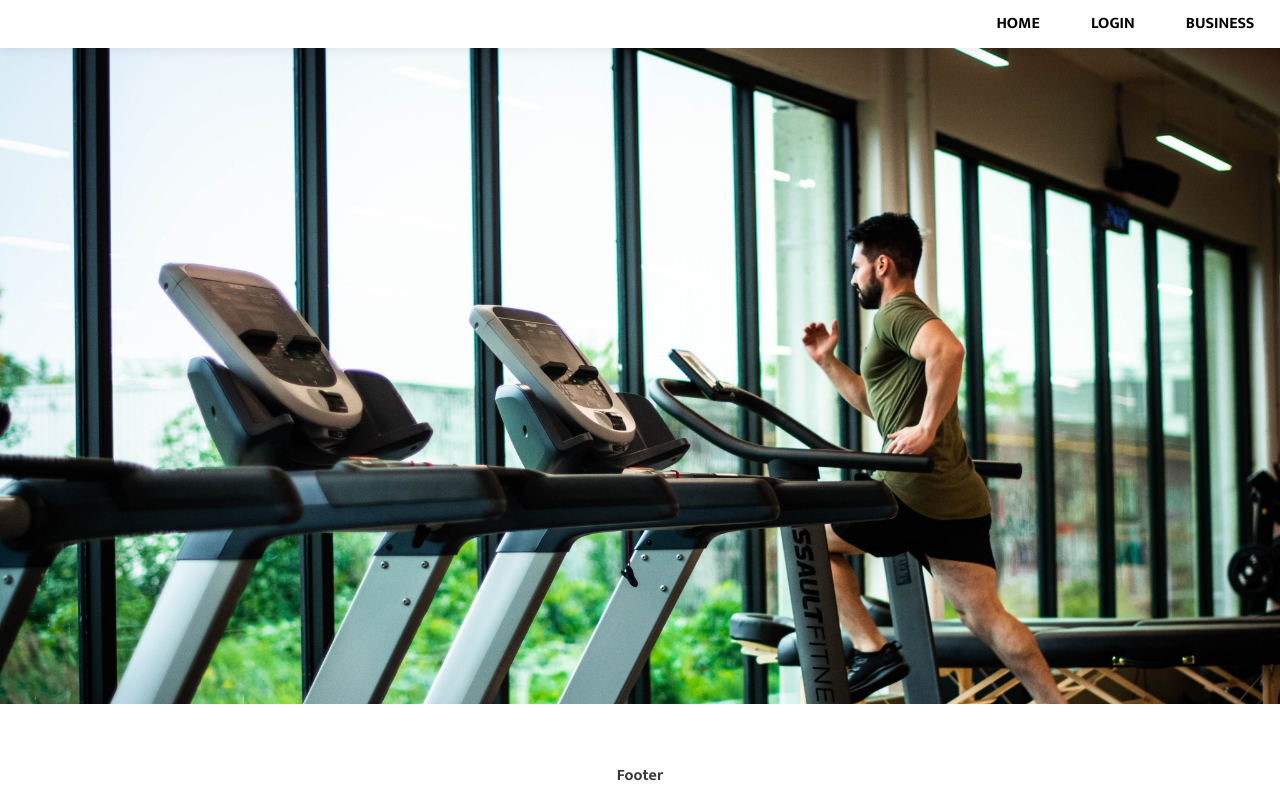
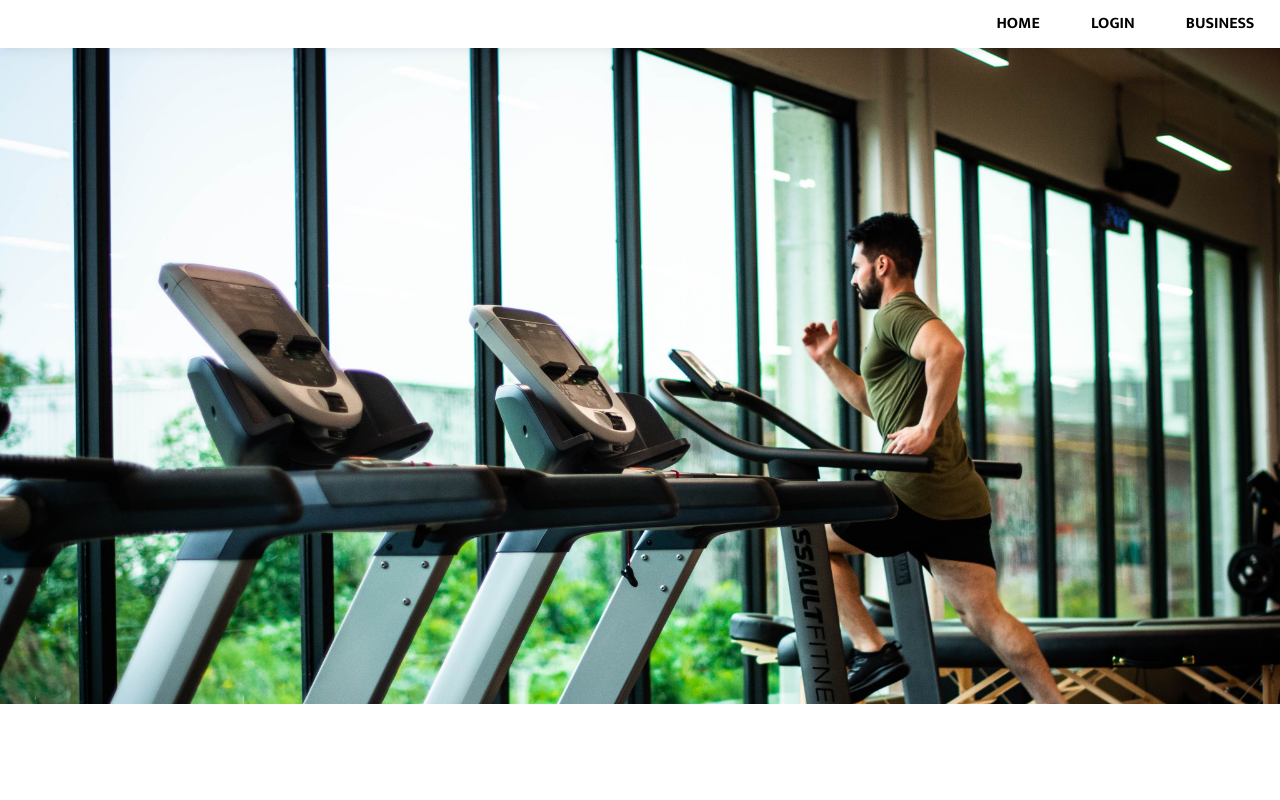
Before and after one commit to zalmuflahi/ClassPass-clone, a React (Vite) app in the folder client/: page /Login in a window 1280 px wide. Built offline with nearby package versions, Linux system fonts and the light colour scheme; a web font is replaced by a local one.

Commit message:
seperated out business page into components. Moved footer into business page because thats the only page it appears on classpass after all

```diff
--- a/client/src/App.css
+++ b/client/src/App.css
@@ -1,8 +1,9 @@
 @import url('https://fonts.googleapis.com/css2?family=Mukta:wght@700&family=Nunito+Sans&family=Spline+Sans+Mono:wght@500&display=swap');@import url('https://fonts.googleapis.com/css2?family=Mukta:wght@700&family=Nunito+Sans&family=Spline+Sans+Mono:wght@500&display=swap');
 
-body {
+html, body {
     margin:0;
     width: 100%;
+    height: 100%;
     font-family: 'Mukta', sans-serif;
 }
 
@@ -20,13 +21,13 @@ body {
 
 .headerContainer,
 .footerContainer {
-    height: 6vh;
     width: 100%;
     padding: 0;
     margin: 0;
 }
 
 .headerContainer {
+    height: 6vh;
     color: #393939;;
     background-color:white;
     top: 0;
@@ -42,10 +43,12 @@ body {
     color: #393939;;
     background-color:white;
     position: absolute;
-    bottom: 0;
+    flex-shrink: 0;
     justify-content: center;
     align-items: center;
     display: flex;
+    height: 8vh;
+    bottom: 0;
 }
 
 .mainComponents {
@@ -54,8 +57,9 @@ body {
     /* display: flex;
     align-content: center; */
     align-items: center;
-        display: flex;
-        flex-direction: column;
+    display: flex;
+    flex-direction: column;
+    flex: 1 0 auto;
 }
 
 .links {
--- a/client/src/App.jsx
+++ b/client/src/App.jsx
@@ -36,7 +36,7 @@ return (
 
 
         </Routes>
-      <Footer/>
+
     </BrowserRouter>
   </div>
 )
--- a/client/src/components/BusinessPage.jsx
+++ b/client/src/components/BusinessPage.jsx
@@ -1,17 +1,15 @@
+import LeftColumn from "./busPageContents/LeftColumn"
+import RightColumn from "./busPageContents/RightColumn"
+import Footer from "./Footer"
 
 const BusinessPage = () => {
     return(
         <div className="mainComponents">
             <div className="p-4 mx-10 flex space-x-4 w-4/5 flex justify-center h-screen">
-                <div id="left side column" className="flex-block w-1/2">
-                    <div id="image container" className="aspect-[5/3] overflow-hidden rounded-md">
-                        <img className=" hover:scale-105 transition ease-in-out" src="https://classpass-res.cloudinary.com/image/upload/f_auto/q_auto/psh7k9ugxtuvhviozoxw.jpg"></img>
-                    </div>
-                </div>
-                <div id="right side column" className="flex-block w-1/4">
-                    <img src="https://i.insider.com/5c1bd9ea630d9b259d4df48c?width=1000&format=jpeg&auto=webp"></img>
-                </div>
+                <LeftColumn />
+                <RightColumn />
             </div>
+            <Footer />
         </div>
     )
 }
--- a/client/src/components/Footer.jsx
+++ b/client/src/components/Footer.jsx
@@ -1,6 +1,3 @@
-import * as React from "react";
-// import {Link} from "react-router-dom"
-
 const Footer = () => {
 
     return(
--- /dev/null
+++ b/client/src/components/busPageContents/LeftColumn.jsx
@@ -0,0 +1,10 @@
+const LeftColumn = () => {
+    return (
+        <div id="left side column" className="flex-block w-1/2">
+            <div id="image container" className="aspect-[5/3] overflow-hidden rounded-md">
+                <img className=" hover:scale-105 transition ease-in-out" src="https://classpass-res.cloudinary.com/image/upload/f_auto/q_auto/psh7k9ugxtuvhviozoxw.jpg"></img>
+            </div>
+        </div>
+    )
+}
+export default LeftColumn
--- /dev/null
+++ b/client/src/components/busPageContents/RightColumn.jsx
@@ -0,0 +1,8 @@
+const RightColumn = () => {
+    return(
+        <div id="right side column" className="flex-block w-1/4">
+            <img src="https://i.insider.com/5c1bd9ea630d9b259d4df48c?width=1000&format=jpeg&auto=webp"></img>
+        </div>
+    )
+}
+export default RightColumn
```
